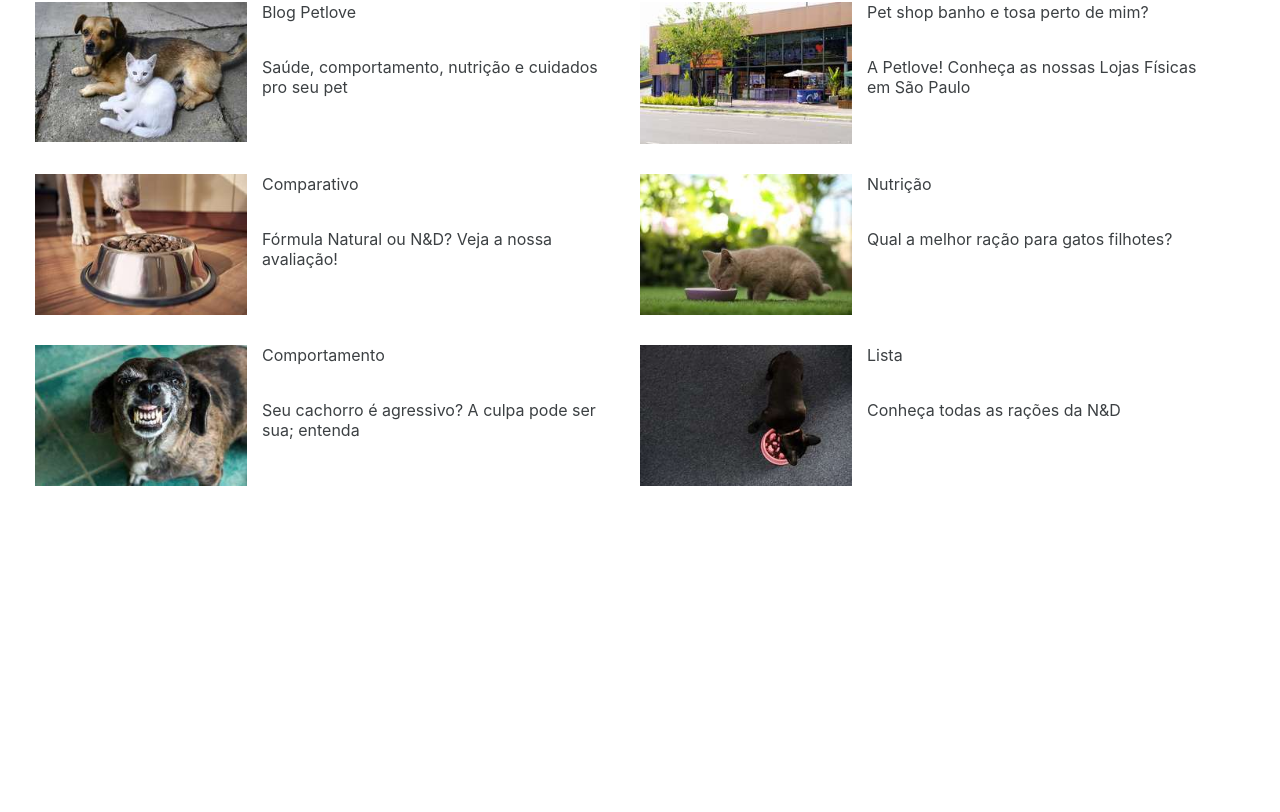
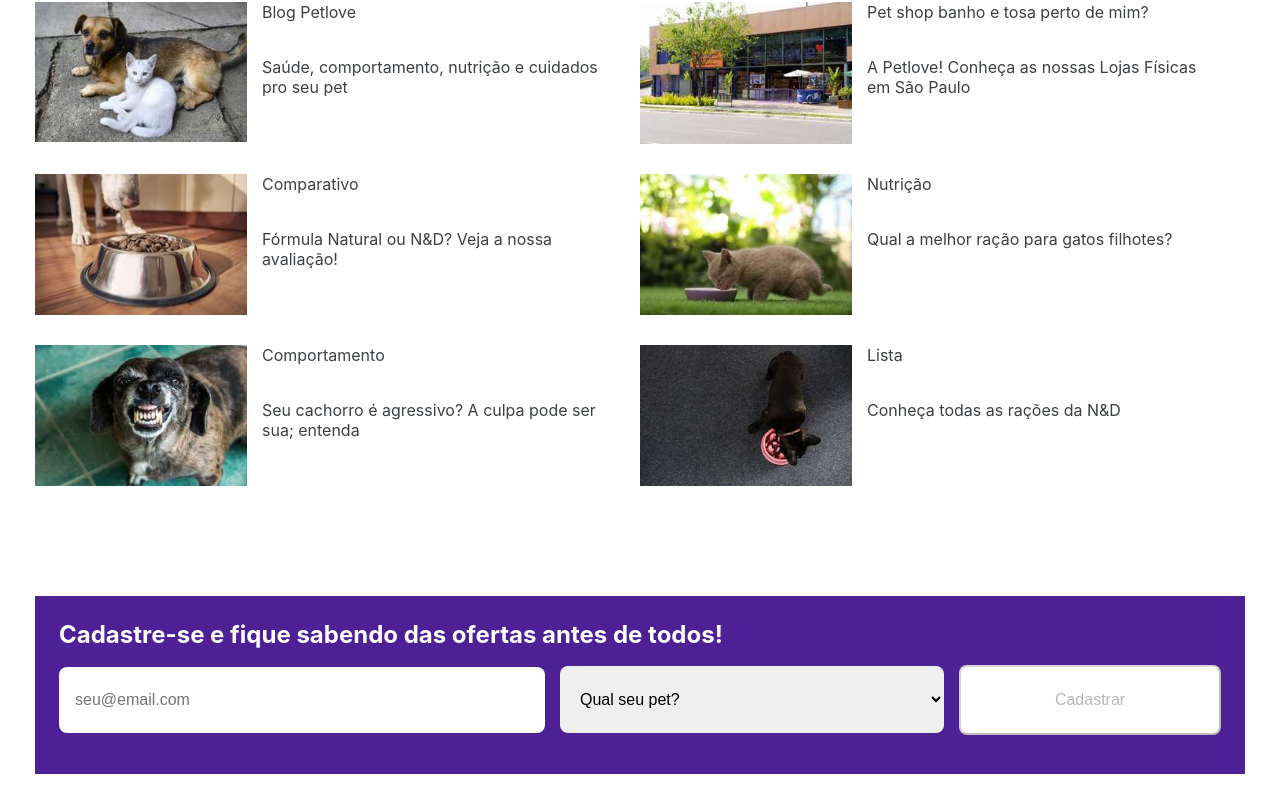
Before and after one commit to BlenoVale/petLove-Clone, a React (Create React App) app: page / in a window 1280 px wide. Shown: the part 3148-3960 px from the top of the page. Before the commit the page ends 3674 px from the top, so only its background shows below. Built offline with nearby package versions, Linux system fonts and the light colour scheme.

Commit message:
criação do form de registor na home

```diff
--- /dev/null
+++ b/src/components/HomeRegister/index.tsx
@@ -0,0 +1,46 @@
+import { useState, useEffect } from 'react';
+import * as C from './styles';
+
+export const HomeRegister = () => {
+    const [email, setEmail] = useState('');
+    const [pet, setPet] = useState('Qual seu pet?');
+    const [disableRegister, setDisableRegister] = useState(true);
+
+    const EnableRegister = () => {
+        if ((email !== '' || email !== undefined) && (pet !== 'Qual seu pet?')) {
+            setDisableRegister(false);
+        } else {
+            setDisableRegister(true);
+        }
+    }
+
+    useEffect(()=>{
+        EnableRegister();
+    }, [email, pet]);
+
+    return (
+        <C.Container>
+            <form>
+                <h2>Cadastre-se e fique sabendo das ofertas antes de todos!</h2>
+                <div className='input-area'>
+                    <input
+                        type='email'
+                        placeholder='seu@email.com'
+                        value={email}
+                        required={true}
+                        onChange={e=>setEmail(e.target.value)}/>
+                    <select required={true} onChange={e=>setPet(e.target.value)}>
+                        <option>Qual seu pet?</option>
+                        <option>cachorro</option>
+                        <option>gato</option>
+                        <option>pássaro</option>
+                        <option>roedor</option>
+                        <option>peixe</option>
+                        <option>réptil</option>
+                    </select>
+                    <button disabled={disableRegister}>Cadastrar</button>
+                </div>
+            </form>
+        </C.Container>
+    );
+}
--- /dev/null
+++ b/src/components/HomeRegister/styles.ts
@@ -0,0 +1,57 @@
+import styled from "styled-components";
+
+export const Container = styled.div`
+padding: 0 20px 40px 20px;
+margin: 70px 0;
+display: flex;
+justify-content: center;
+
+    form {
+        width: 100%;
+        height: 130px;
+        background-color: #4e2096;
+        padding: 24px;
+        display: flex;
+        flex-direction: column;
+        justify-content: space-between;
+
+        h2 {
+            margin: 0;
+            color: #fff;
+        }
+
+        .input-area {
+            flex: 1;
+            display: flex;
+            align-items: center;
+            gap: 15px;
+
+            input {
+                flex: 1;
+                padding: 24px 16px;
+                outline: none;
+                border: none;
+                border-radius: 8px;
+                font-size: 16px;
+            }
+
+            select {
+                width: 384px;
+                padding: 24px 16px;
+                outline: none;
+                border: none;
+                border-radius: 8px;
+                font-size: 16px;
+            }
+
+            button {
+                width: 262px;
+                padding: 24px 16px;
+                border-radius: 8px;
+                background-color: #fff;
+                cursor: pointer;
+                font-size: 16px;
+            }
+        }
+    }
+`;
--- a/src/pages/Home/index.tsx
+++ b/src/pages/Home/index.tsx
@@ -17,6 +17,7 @@ import { BreedType } from '../../types/BreedType';
 import { getBreedsCat, getBreedsDog } from '../../helpers/getBreeds';
 import { Category } from '../../components/Category';
 import { Tips } from '../../components/Tips';
+import { HomeRegister } from '../../components/HomeRegister';
 
 export const Home = () => {
     const [bannerItems, setBannerItems] = useState([
@@ -48,6 +49,7 @@ export const Home = () => {
                     </div>
                 </C.BreedArea>
                 <Tips />
+                <HomeRegister />
             </C.Container>
         </Theme>
     );
```
